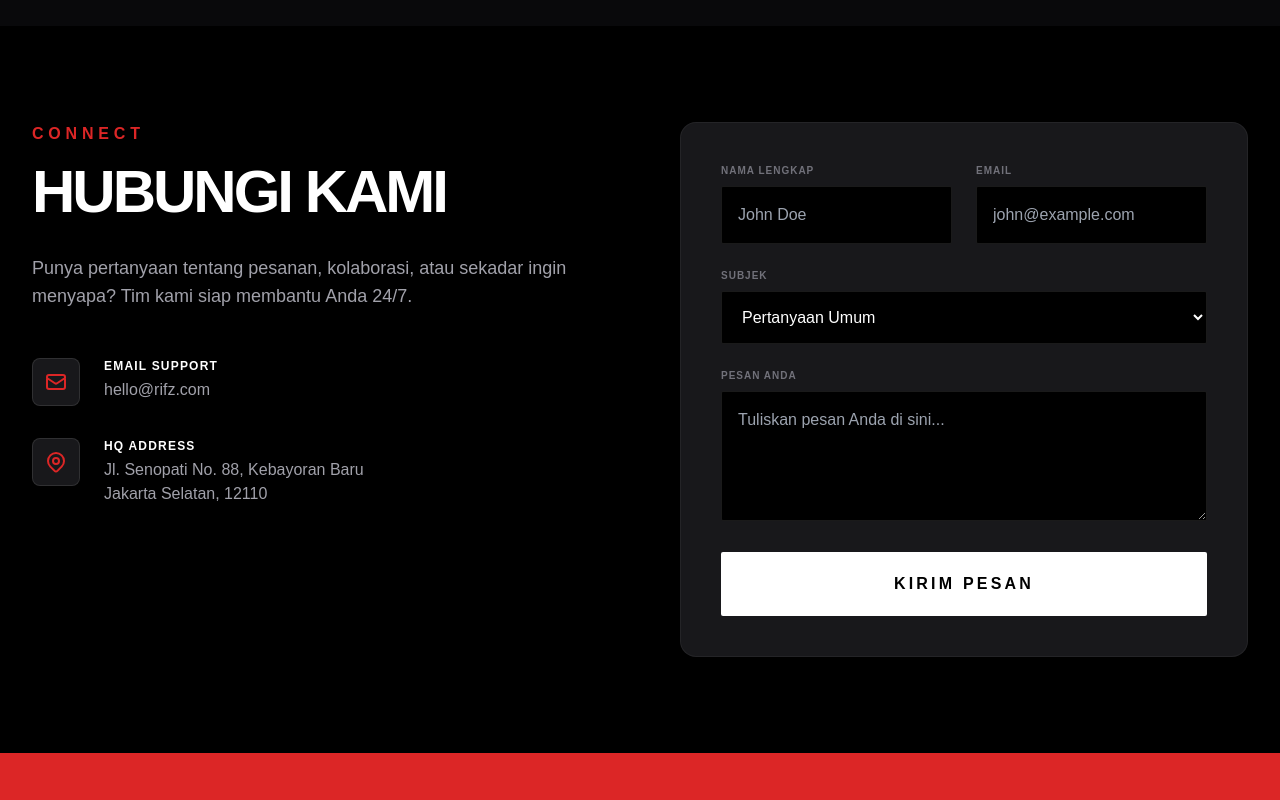
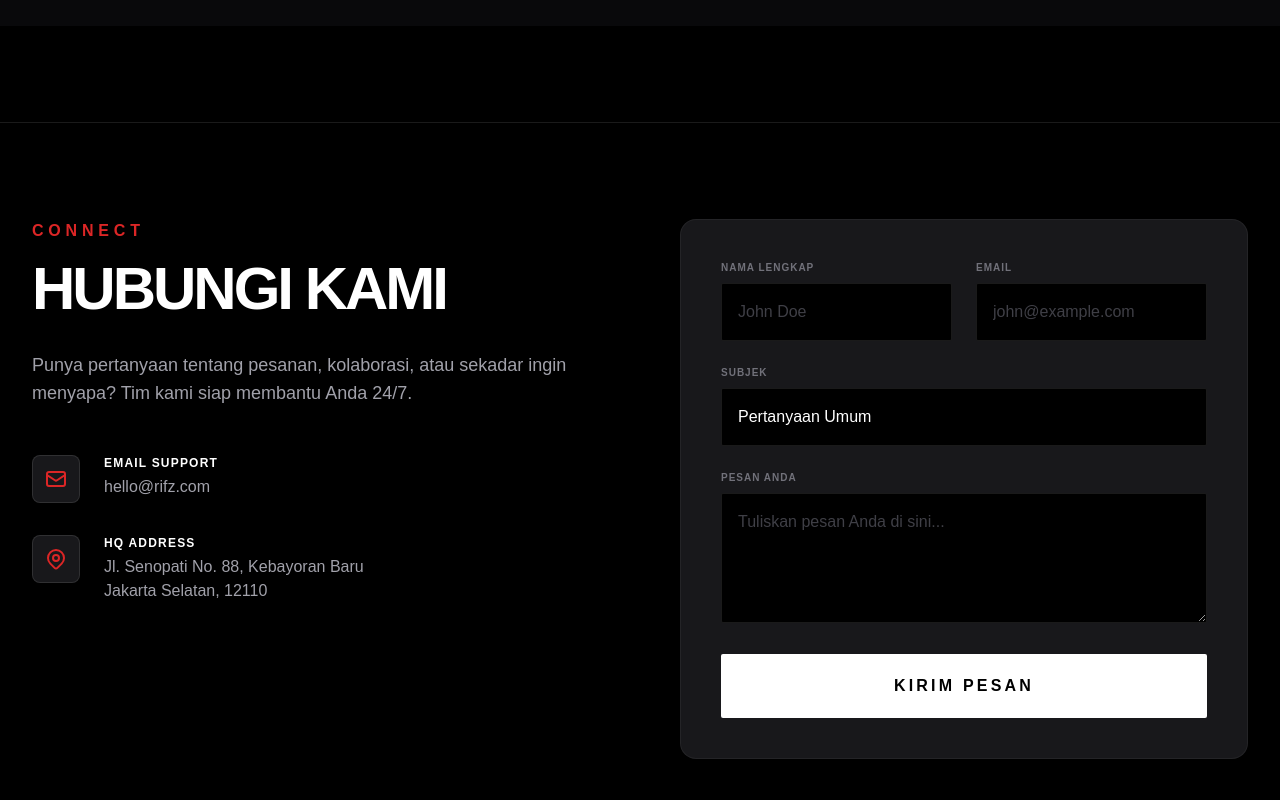
Before and after one commit to rifzae/rifz, a React (Vite) app: page / in a window 1280 px wide. Shown: the part 8160-8960 px from the top of the page. Built offline with nearby package versions, Linux system fonts and the light colour scheme.

Commit message:
Update Contact.tsx

```diff
--- a/components/Contact.tsx
+++ b/components/Contact.tsx
@@ -1,22 +1,48 @@
-
 import React, { useState } from 'react';
 
 const Contact: React.FC = () => {
+  // State untuk logika formulir
+  const [formData, setFormData] = useState({
+    name: '',
+    email: '',
+    subject: 'Pertanyaan Umum',
+    message: ''
+  });
+  const [isSubmitting, setIsSubmitting] = useState(false);
   const [submitted, setSubmitted] = useState(false);
 
+  // Handle perubahan input
+  const handleChange = (e: React.ChangeEvent<HTMLInputElement | HTMLTextAreaElement | HTMLSelectElement>) => {
+    const { name, value } = e.target;
+    setFormData(prev => ({ ...prev, [name]: value }));
+  };
+
+  // Handle submit dengan simulasi loading
   const handleSubmit = (e: React.FormEvent) => {
     e.preventDefault();
+    setIsSubmitting(true);
+
+    // Simulasi kirim data ke server (delay 1.5 detik)
+    setTimeout(() => {
+      setIsSubmitting(false);
       setSubmitted(true);
-    // Visual reset after 5 seconds
+      setFormData({ name: '', email: '', subject: 'Pertanyaan Umum', message: '' }); // Reset form
+
+      // Reset notifikasi sukses setelah 5 detik
       setTimeout(() => setSubmitted(false), 5000);
+    }, 1500);
   };
 
   return (
+    // Tambahkan ID="contact" agar navbar bisa scroll ke sini
+    <div id="contact" className="bg-black py-24 border-t border-white/10">
       <div className="max-w-7xl mx-auto px-4 sm:px-6 lg:px-8">
         <div className="grid grid-cols-1 lg:grid-cols-2 gap-20">
+
+          {/* Bagian Kiri: Informasi Kontak */}
           <div>
             <h2 className="text-red-600 font-bold tracking-[0.3em] uppercase mb-4">Connect</h2>
-          <h3 className="text-4xl md:text-6xl font-black tracking-tighter mb-8 uppercase">HUBUNGI KAMI</h3>
+            <h3 className="text-4xl md:text-6xl font-black tracking-tighter mb-8 uppercase text-white">HUBUNGI KAMI</h3>
             <p className="text-zinc-400 text-lg mb-12">
               Punya pertanyaan tentang pesanan, kolaborasi, atau sekadar ingin menyapa? Tim kami siap membantu Anda 24/7.
             </p>
@@ -49,10 +75,11 @@ const Contact: React.FC = () => {
             </div>
           </div>
 
-        <div className="bg-zinc-900 p-10 rounded-2xl border border-white/5 relative">
+          {/* Bagian Kanan: Form */}
+          <div className="bg-zinc-900 p-10 rounded-2xl border border-white/5 relative overflow-hidden">
             {submitted ? (
-            <div className="absolute inset-0 flex flex-col items-center justify-center text-center p-10 bg-zinc-900 rounded-2xl z-10 animate-in fade-in duration-500">
-              <div className="w-20 h-20 bg-green-500/20 text-green-500 rounded-full flex items-center justify-center mb-6">
+              <div className="absolute inset-0 flex flex-col items-center justify-center text-center p-10 bg-zinc-900 z-10 animate-in fade-in duration-500">
+                <div className="w-20 h-20 bg-green-500/20 text-green-500 rounded-full flex items-center justify-center mb-6 animate-bounce">
                   <svg className="w-10 h-10" fill="none" viewBox="0 0 24 24" stroke="currentColor">
                     <path strokeLinecap="round" strokeLinejoin="round" strokeWidth={3} d="M5 13l4 4L19 7" />
                   </svg>
@@ -71,16 +98,37 @@ const Contact: React.FC = () => {
                 <div className="grid grid-cols-1 md:grid-cols-2 gap-6">
                   <div>
                     <label className="block text-[10px] font-bold uppercase tracking-widest text-zinc-500 mb-2">Nama Lengkap</label>
-                  <input required type="text" className="w-full bg-black border border-white/10 rounded-sm p-4 text-white focus:outline-none focus:border-red-600 transition-colors" placeholder="John Doe" />
+                    <input
+                      required
+                      type="text"
+                      name="name"
+                      value={formData.name}
+                      onChange={handleChange}
+                      className="w-full bg-black border border-white/10 rounded-sm p-4 text-white focus:outline-none focus:border-red-600 transition-colors placeholder-zinc-700"
+                      placeholder="John Doe"
+                    />
                   </div>
                   <div>
                     <label className="block text-[10px] font-bold uppercase tracking-widest text-zinc-500 mb-2">Email</label>
-                  <input required type="email" className="w-full bg-black border border-white/10 rounded-sm p-4 text-white focus:outline-none focus:border-red-600 transition-colors" placeholder="john@example.com" />
+                    <input
+                      required
+                      type="email"
+                      name="email"
+                      value={formData.email}
+                      onChange={handleChange}
+                      className="w-full bg-black border border-white/10 rounded-sm p-4 text-white focus:outline-none focus:border-red-600 transition-colors placeholder-zinc-700"
+                      placeholder="john@example.com"
+                    />
                   </div>
                 </div>
                 <div>
                   <label className="block text-[10px] font-bold uppercase tracking-widest text-zinc-500 mb-2">Subjek</label>
-                <select className="w-full bg-black border border-white/10 rounded-sm p-4 text-white focus:outline-none focus:border-red-600 transition-colors">
+                  <select
+                    name="subject"
+                    value={formData.subject}
+                    onChange={handleChange}
+                    className="w-full bg-black border border-white/10 rounded-sm p-4 text-white focus:outline-none focus:border-red-600 transition-colors appearance-none"
+                  >
                     <option>Pertanyaan Umum</option>
                     <option>Layanan Pelanggan</option>
                     <option>Kolaborasi Brand</option>
@@ -89,13 +137,37 @@ const Contact: React.FC = () => {
                 </div>
                 <div>
                   <label className="block text-[10px] font-bold uppercase tracking-widest text-zinc-500 mb-2">Pesan Anda</label>
-                <textarea required rows={4} className="w-full bg-black border border-white/10 rounded-sm p-4 text-white focus:outline-none focus:border-red-600 transition-colors" placeholder="Tuliskan pesan Anda di sini..."></textarea>
+                  <textarea
+                    required
+                    rows={4}
+                    name="message"
+                    value={formData.message}
+                    onChange={handleChange}
+                    className="w-full bg-black border border-white/10 rounded-sm p-4 text-white focus:outline-none focus:border-red-600 transition-colors placeholder-zinc-700"
+                    placeholder="Tuliskan pesan Anda di sini..."
+                  ></textarea>
                 </div>
-              <button type="submit" className="w-full bg-white text-black font-black uppercase tracking-[0.2em] py-5 rounded-sm hover:bg-red-600 hover:text-white transition-all">
-                Kirim Pesan
+
+                <button
+                  type="submit"
+                  disabled={isSubmitting}
+                  className="w-full bg-white text-black font-black uppercase tracking-[0.2em] py-5 rounded-sm hover:bg-red-600 hover:text-white transition-all disabled:opacity-70 disabled:cursor-not-allowed flex justify-center items-center gap-2"
+                >
+                  {isSubmitting ? (
+                    <>
+                      <svg className="animate-spin h-5 w-5 text-current" xmlns="http://www.w3.org/2000/svg" fill="none" viewBox="0 0 24 24">
+                        <circle className="opacity-25" cx="12" cy="12" r="10" stroke="currentColor" strokeWidth="4"></circle>
+                        <path className="opacity-75" fill="currentColor" d="M4 12a8 8 0 018-8V0C5.373 0 0 5.373 0 12h4zm2 5.291A7.962 7.962 0 014 12H0c0 3.042 1.135 5.824 3 7.938l3-2.647z"></path>
+                      </svg>
+                      Sending...
+                    </>
+                  ) : (
+                    "Kirim Pesan"
+                  )}
                 </button>
               </form>
             )}
+          </div>
         </div>
       </div>
     </div>
```
Lines whose indentation alone changed are shown as unchanged.
